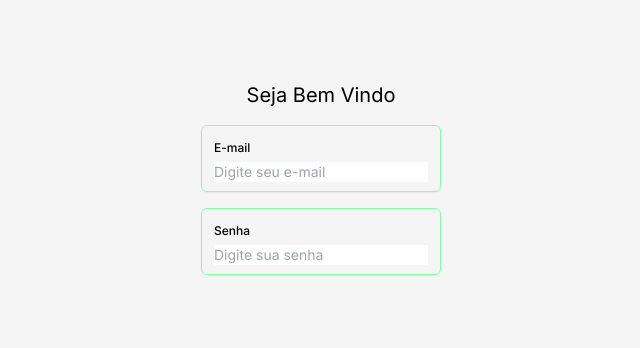
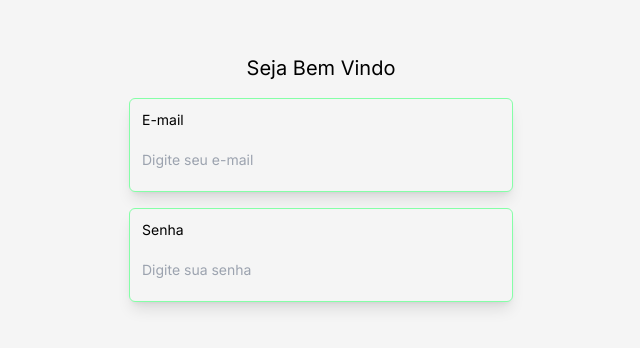
Before and after one commit to matheus98rocha/devsync, a Next.js app: page / in a window 1280 px wide. Shown: the part 222-570 px from the top of the page, without its empty margins (319-959 px from the left). Built offline with nearby package versions, Linux system fonts and the light colour scheme.

Commit message:
feat - input de texto

```diff
--- a/package.json
+++ b/package.json
@@ -25,6 +25,7 @@
     "postcss": "8.4.24",
     "react": "18.2.0",
     "react-dom": "18.2.0",
+    "react-icons": "^4.10.1",
     "tailwindcss": "3.3.2",
     "typescript": "5.1.3"
   },
--- a/src/app/components/input/primary-input.component.tsx
+++ b/src/app/components/input/primary-input.component.tsx
@@ -1,5 +1,8 @@
+'use client'
 import React from 'react'
 import { PrimaryInputProps } from './primary-input.types'
+
+import { BsEye, BsEyeSlash } from 'react-icons/bs'
 
 function PrimaryInput({
   valueInput,
@@ -8,38 +11,67 @@ function PrimaryInput({
   type,
   placeholder,
 }: PrimaryInputProps) {
+  const [canShowPassword, setCanShowPassword] = React.useState(false)
+
   return (
     <>
-      <label
-        htmlFor="UserEmail"
-        className="block
+      <div
+        className="
+        relative
+        w-full
         overflow-hidden
         rounded-md border
         border-primary
+        bg-backgroud
+        shadow-lg
         px-3
         py-2
-        shadow-sm
         focus-within:border-primaryFocus
         focus-within:ring-1
-        focus-within:ring-primaryFocus"
+        focus-within:ring-primaryFocus
+        "
       >
         <span
-          className="text-xs
-        font-medium
+          className="
+          text-sm
         text-gray-700"
         >
           {label}
         </span>
 
         <input
-          type={type}
+          type={canShowPassword ? 'text' : type}
           id="primaryInput"
           placeholder={placeholder}
-          className="mt-1 w-full border-none p-0 focus:border-transparent focus:outline-none focus:ring-0 sm:text-sm"
+          className="
+          bg-backgroud
+          mt-1
+          w-full
+          h-12
+          border-none
+          p-0
+          text-base
+          focus:border-transparent
+          focus:outline-none
+          focus:ring-0
+          sm:text-sm"
           value={valueInput}
           onChange={handleChangeInput}
         />
-      </label>
+        {valueInput.length > 0 && type === 'password' && canShowPassword && (
+          <BsEye
+            onClick={() => setCanShowPassword(false)}
+            className="absolute right-4 bottom-6"
+          />
+        )}
+
+        {valueInput.length > 0 && type === 'password' && !canShowPassword && (
+          <BsEyeSlash
+            onClick={() => setCanShowPassword(true)}
+            className="absolute right-4 bottom-6"
+          />
+        )}
+      </div>
     </>
   )
 }
--- a/src/app/page.tsx
+++ b/src/app/page.tsx
@@ -1,6 +1,5 @@
 'use client'
 
-import Image from 'next/image'
 import PrimaryInput from './components/input/primary-input.component'
 import React from 'react'
 
@@ -11,7 +10,7 @@ export default function Home() {
   return (
     <div className="bg-backgroud h-screen w-full p-4 flex justify-center items-center flex-col gap-4">
       <h1 className="text-black text-xl	">Seja Bem Vindo</h1>
-      <div className="w-60 h-15 flex items-center justify-center flex-col gap-4">
+      <div className="w-96 h-15 flex items-center justify-center flex-col gap-4">
         <PrimaryInput
           label="E-mail"
           type="e-mail"
```
Also changed, not shown: 1 other file (tests, documents, lock files or other folders).
